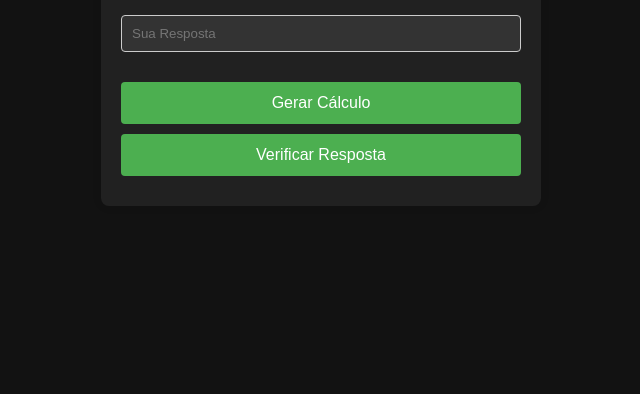
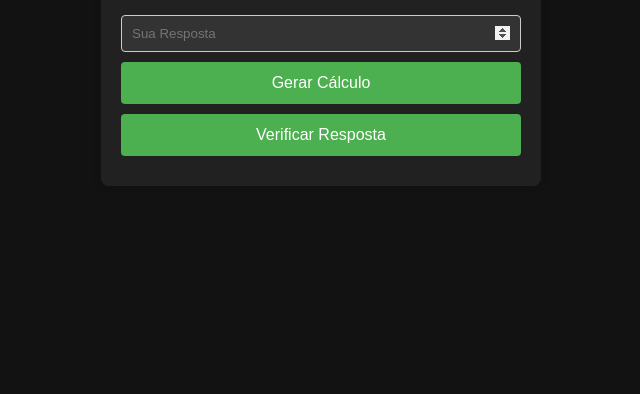
Before and after one commit to DanielMoraisDev/math-smarter, a plain HTML site: page index.html in a window 1280 px wide. Shown: the part 406-800 px from the top of the page, without its empty margins (319-959 px from the left). Drawn offline with Linux system fonts and the light colour scheme.

Commit message:
removed first attempt, and fixed bugs

```diff
--- a/index.html
+++ b/index.html
@@ -21,7 +21,7 @@
         <input type="number" id="maxDigits" min="1" value="2">
         <br>
         <div id="calculation"></div>
-        <input type="text" id="answer" placeholder="Sua Resposta">
+        <input type="number" id="answer" placeholder="Sua Resposta">
         <button id="btnGenerator">Gerar Cálculo</button>
         <button id="btnCheck">Verificar Resposta</button>
         <div id="result" class="center"></div>
--- a/script.js
+++ b/script.js
@@ -7,7 +7,6 @@ const operationSelect = document.getElementById('operation');
 
 let correctAnswer;
 let gameStarted = false;
-let firstAttempt = true;
 
 const generateCalculation = () => {
     const operation = operationSelect.value;
@@ -17,13 +16,13 @@ const generateCalculation = () => {
     const num2 = getRandomNumber(maxDigits);
 
     correctAnswer = calculate(operation, num1, num2);
+    console.log(correctAnswer)
 
     const calculation = num1 + " " + operationSymbol(operation) + " " + num2 + " = ?";
     calculationDiv.innerText = calculation;
     resultDiv.innerText = '';
     answerInput.value = '';
     answerInput.focus()
-
     gameStarted = true;
 
 };
@@ -31,10 +30,8 @@ const generateCalculation = () => {
 const checkAnswer = () => {
     const userAnswer = parseFloat(answerInput.value);
     if (!isNaN(userAnswer)) {
-        if (userAnswer === correctAnswer && firstAttempt) {
-            resultDiv.innerText = "Você acertou!";
+        if (userAnswer === correctAnswer) {
             gameStarted = false;
-            firstAttempt = false;
             answerInput.focus()
             startGame()
         } else {
--- a/styles.css
+++ b/styles.css
@@ -34,19 +34,14 @@ label {
     margin-bottom: 5px;
 }
 
-input[type="number"],
-select,
-input[type="text"] {
+input,
+select {
     padding: 10px;
     border: 1px solid #ccc;
     border-radius: 4px;
     background-color: #333;
     color: #fff;
     outline: none;
-}
-
-input[type="text"] {
-    margin-bottom: 20px;
 }
 
 button {
```
